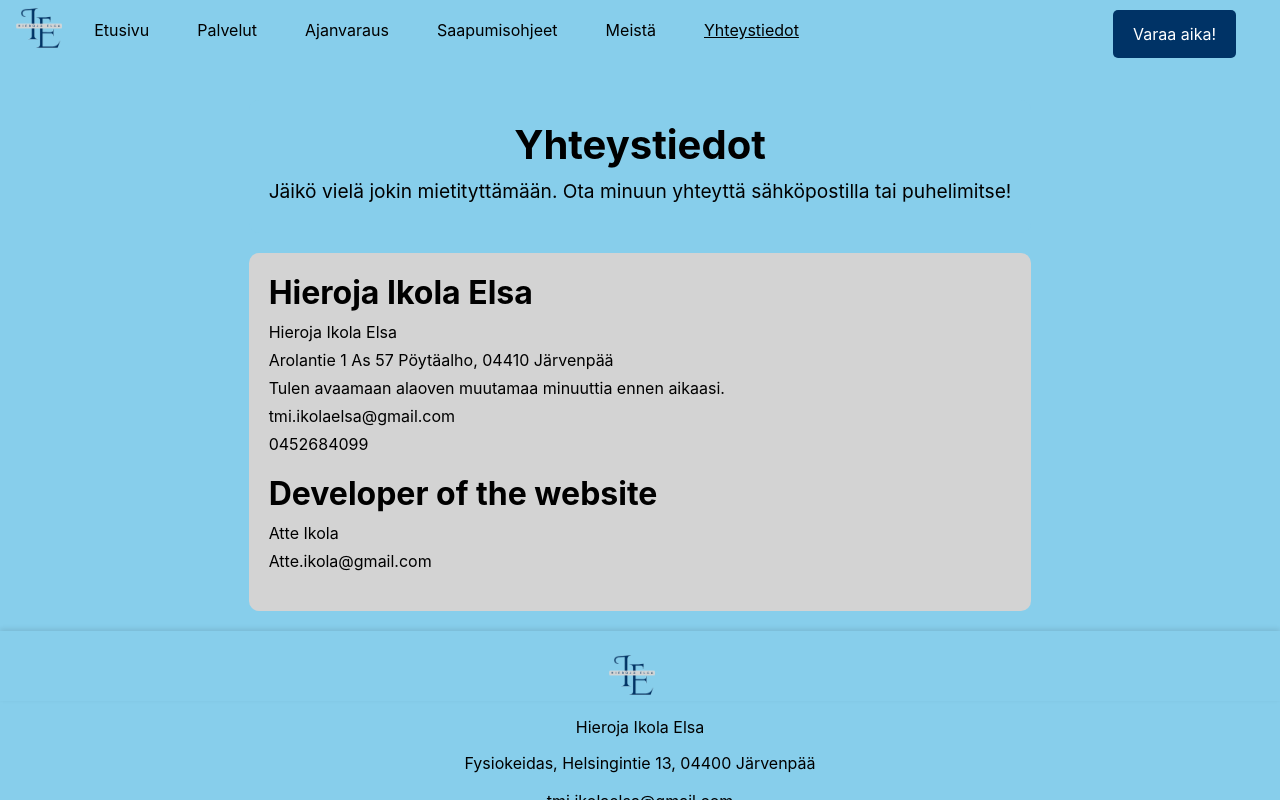
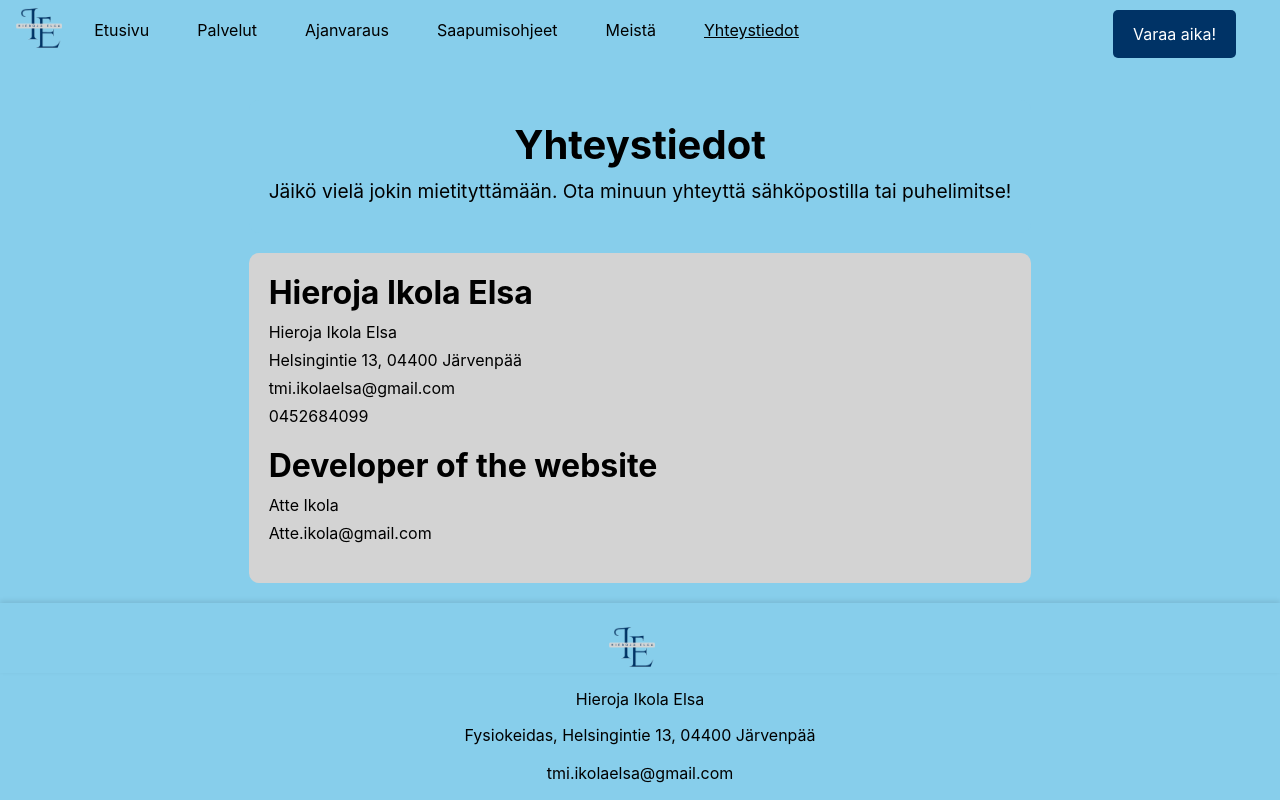
Before and after one commit to Amikola/Elsan-sivut, a React (Vite) app: page /contact in a window 1280 px wide. Built offline with nearby package versions, Linux system fonts and the light colour scheme.

Commit message:
Updated Address

```diff
--- a/src/pages/Contact/Contact.tsx
+++ b/src/pages/Contact/Contact.tsx
@@ -11,8 +11,7 @@ function Contact() {
         <h2>Hieroja Ikola Elsa</h2>
         <div className="elsa-data">
           <p>Hieroja Ikola Elsa</p>
-          <a href='https://www.google.com/maps?q=Arolantie+1+As+57+P%C3%B6yt%C3%A4alho,+04410+Järvenpää'>Arolantie 1 As 57 Pöytäalho, 04410 Järvenpää</a>
-          <p>Tulen avaamaan alaoven muutamaa minuuttia ennen aikaasi.</p>
+          <a href='https://maps.app.goo.gl/kGA14droDJYtDrh1A'>Helsingintie 13, 04400 Järvenpää</a>
           <p>tmi.ikolaelsa@gmail.com</p>
           <p>0452684099</p>
         </div>
```
